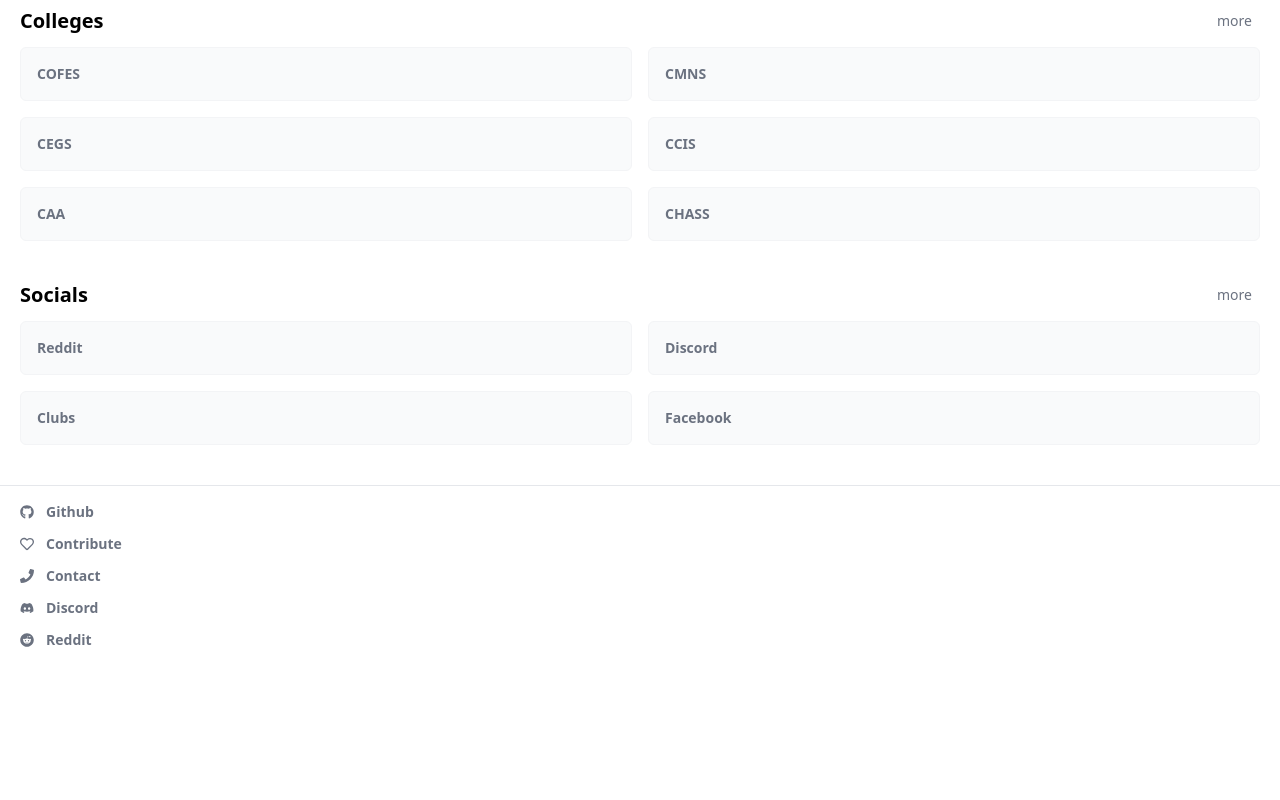
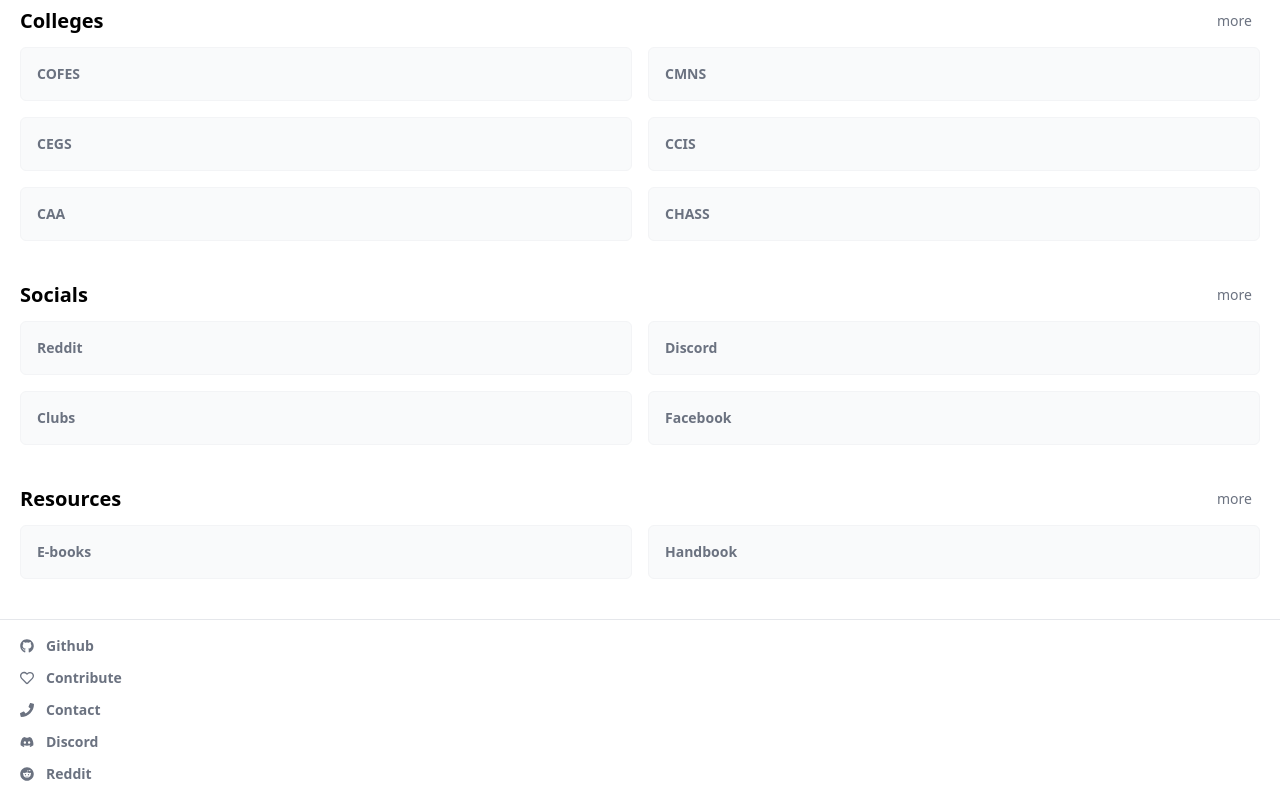
Before and after one commit to kentezrabetita/csu-drew, a Next.js app: page / in a window 1280 px wide. Shown: the part 624-1424 px from the top of the page. Before the commit the page ends 1290 px from the top, so only its background shows below. Built offline with nearby package versions, Linux system fonts and the light colour scheme.

Commit message:
add resources section

```diff
--- a/common/content/home.tsx
+++ b/common/content/home.tsx
@@ -205,6 +205,36 @@
           </div>
         </div>
       </section>
+
+      {/* Resources Section */}
+      <section>
+        <div className='flex flex-col space-y-3'>
+          <Link href={'/courses'} className='flex items-center justify-between'>
+            <h3 className='text-xl font-bold'>Resources</h3>
+            <h3 className='pr-2 text-sm text-gray-500'>more</h3>
+          </Link>
+          <div className='grid grid-cols-2 gap-4'>
+            <Link
+              href={
+                'https://drive.google.com/drive/folders/1-2P2uJiziZHND_8gH5-d20uDmAiPs5gt'
+              }
+              target='_blank'
+              className='p-4 text-sm font-bold text-gray-500 border border-gray-100 rounded-md bg-gray-50'
+            >
+              E-books
+            </Link>
+            <Link
+              href={
+                'https://www.carsu.edu.ph/sites/default/files/downloadables/Student%20Handbook%20Final%20Revision.pdf'
+              }
+              target='_blank'
+              className='p-4 text-sm font-bold text-gray-500 border border-gray-100 rounded-md bg-gray-50'
+            >
+              Handbook
+            </Link>
+          </div>
+        </div>
+      </section>
     </div>
   );
 };
```
